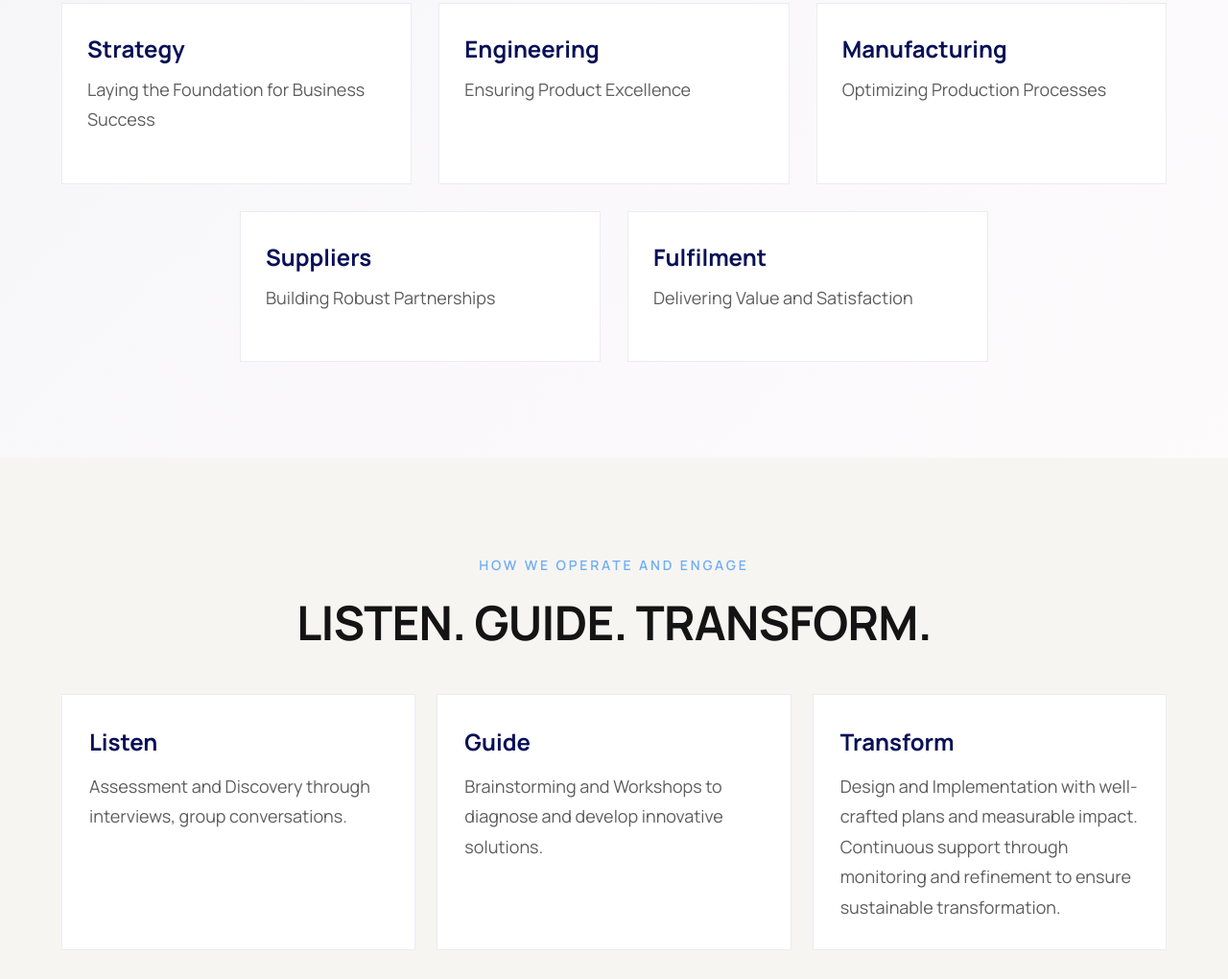
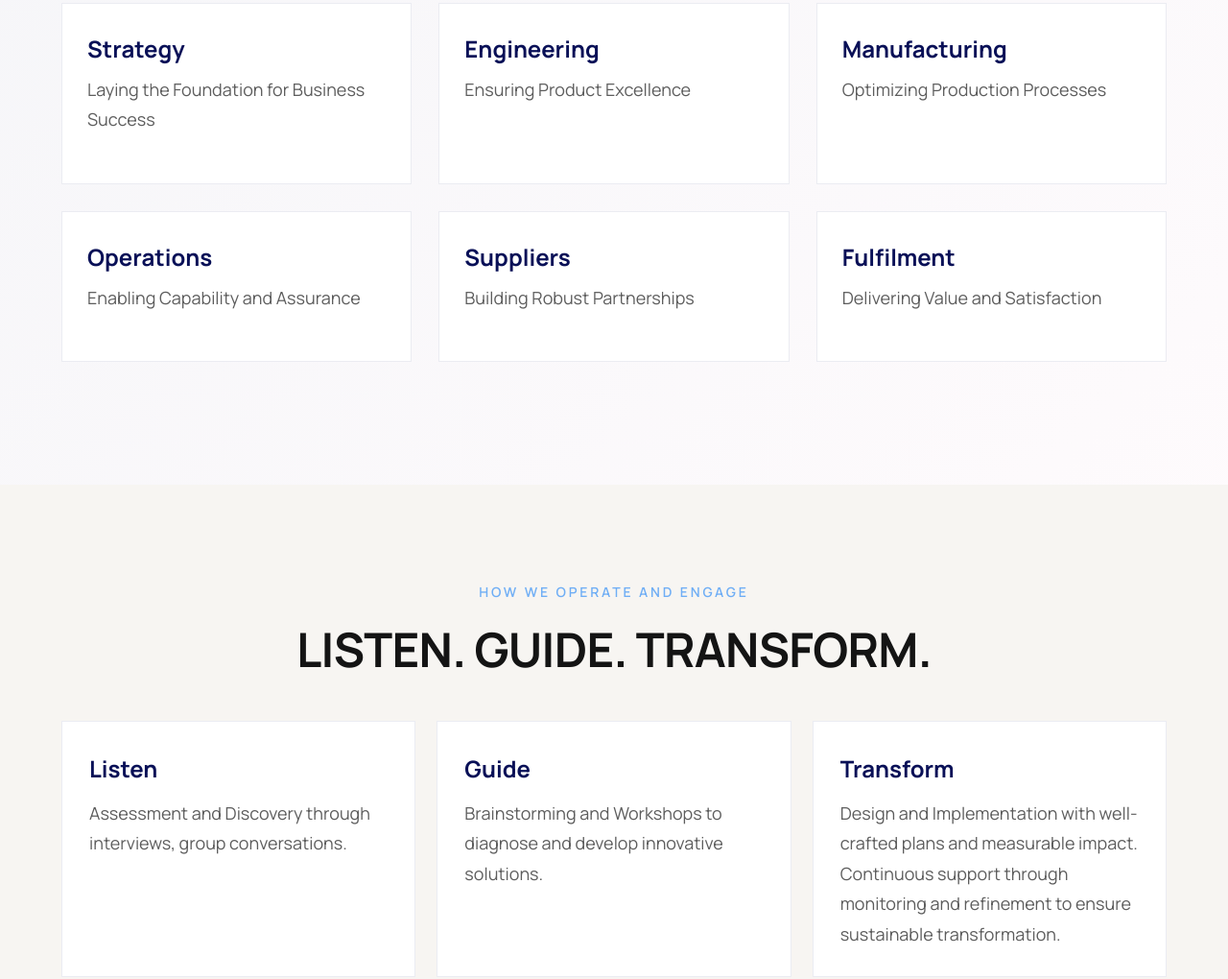
Before and after one commit to kushalnaidu007/nexenture-website, a website: page index.html in a window 1280 px wide. Shown: the part 1807-2827 px from the top of the page at 96% size. Drawn offline with Linux system fonts and the light colour scheme.

Commit message:
Added operations service

```diff
--- a/index.html
+++ b/index.html
@@ -106,7 +106,11 @@
                 <p>Optimizing Production Processes</p>
               </article>
             </div>
-            <div class="what-grid bottom">
+            <div class="what-grid top">
+              <article class="service-card">
+                <h3>Operations</h3>
+                <p>Enabling Capability and Assurance</p>
+              </article>
               <article class="service-card">
                 <h3>Suppliers</h3>
                 <p>Building Robust Partnerships</p>
```
